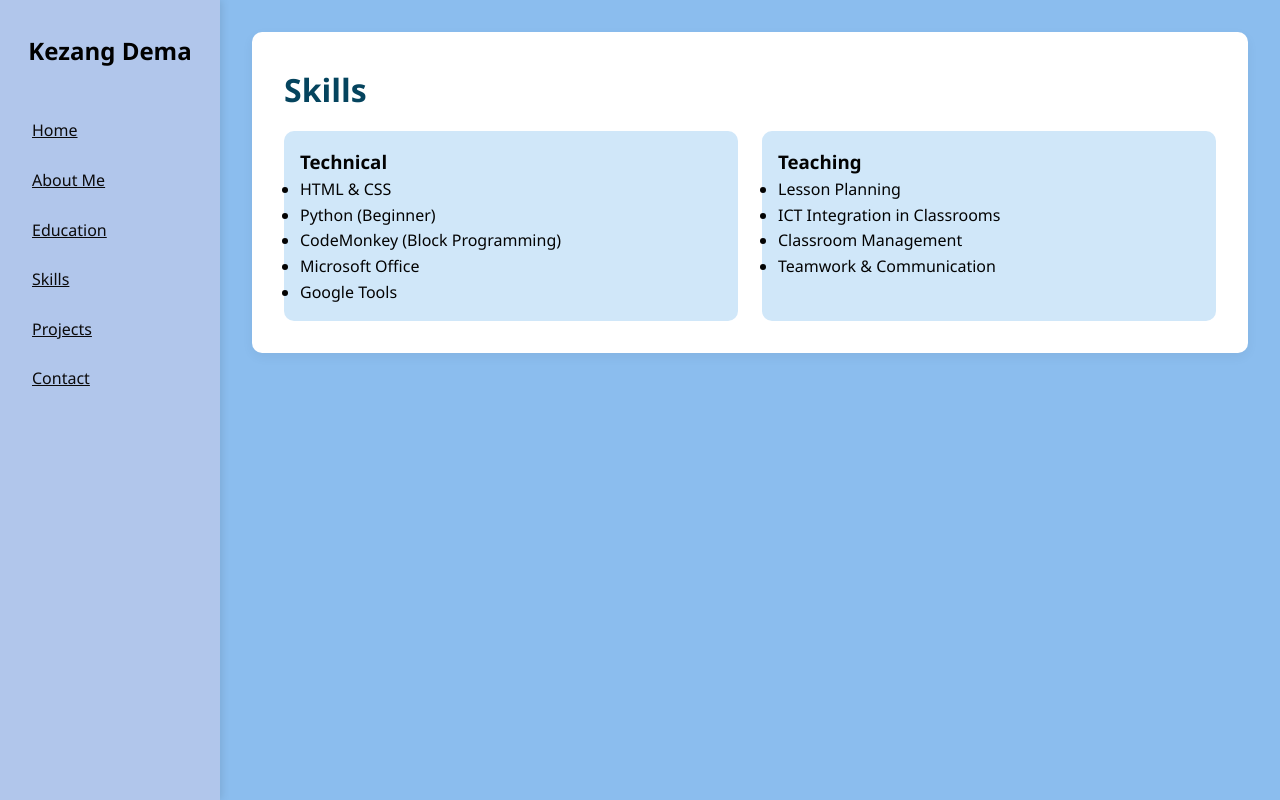
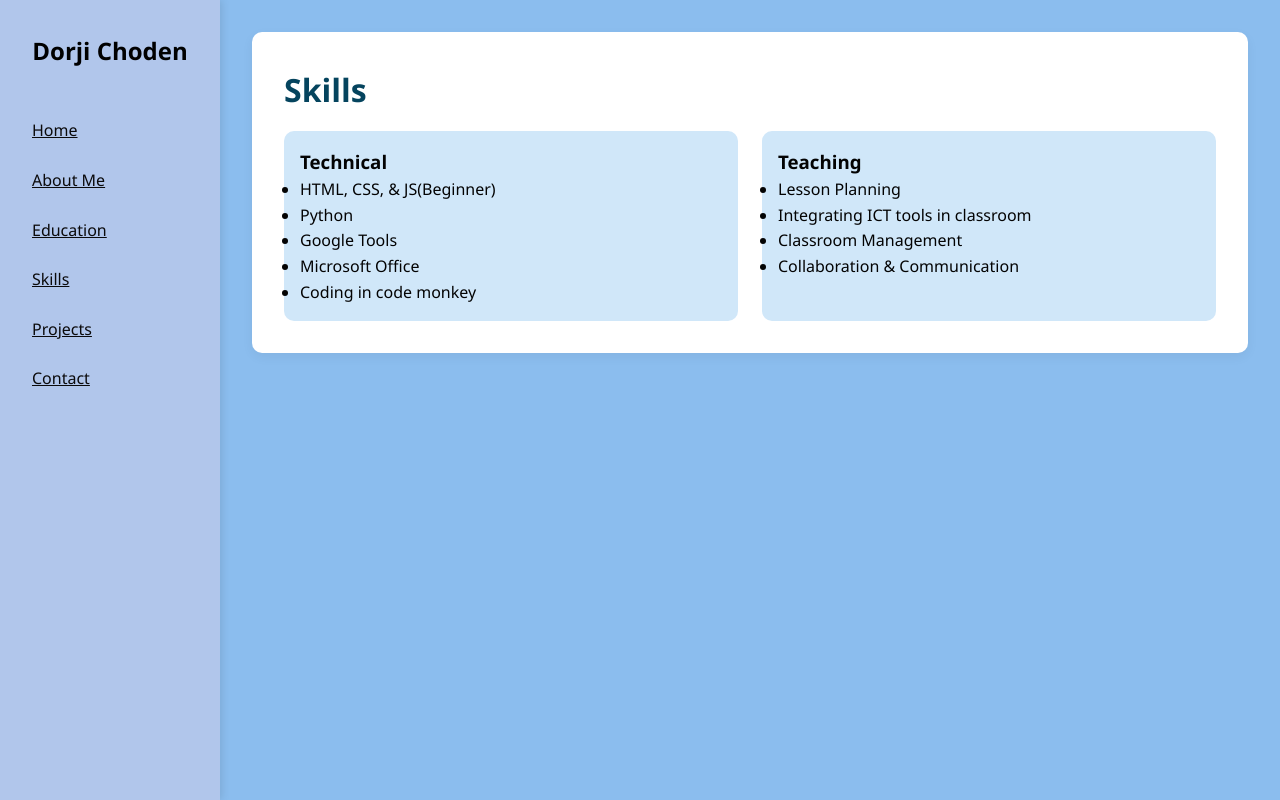
Before and after one commit to DorjiC36/08230118_lab2, a plain HTML site: page skills.html in a window 1280 px wide. Drawn offline with Linux system fonts and the light colour scheme.

Commit message:
modifying the files

```diff
--- a/skills.html
+++ b/skills.html
@@ -3,12 +3,12 @@
 <head>
   <meta charset="UTF-8">
   <meta name="viewport" content="width=device-width, initial-scale=1.0">
-  <title>Skills | Kezang Dema</title>
+  <title>Skills | Dorji Choden</title>
   <link rel="stylesheet" href="styles.css">
 </head>
 <body>
   <aside class="side-nav">
-    <div class="logo">Kezang Dema</div>
+    <div class="logo">Dorji Choden</div>
     <nav>
       <a href="index.html">Home</a>
       <a href="about.html">About Me</a>
@@ -26,20 +26,20 @@
         <div class="skill-card">
           <h3>Technical</h3>
           <ul>
-            <li>HTML & CSS</li>
-            <li>Python (Beginner)</li>
-            <li>CodeMonkey (Block Programming)</li>
+            <li>HTML, CSS, & JS(Beginner)</li>
+            <li>Python</li>
+            <li>Google Tools</li>
             <li>Microsoft Office</li>
-            <li>Google Tools</li>
+            <li>Coding in code monkey</li>
           </ul>
         </div>
         <div class="skill-card">
           <h3>Teaching</h3>
           <ul>
             <li>Lesson Planning</li>
-            <li>ICT Integration in Classrooms</li>
+            <li>Integrating ICT tools in classroom</li>
             <li>Classroom Management</li>
-            <li>Teamwork & Communication</li>
+            <li>Collaboration & Communication</li>
           </ul>
         </div>
       </div>
```
Also changed, not shown: contact.html (+1 -1 lines), education.html (+4 -4 lines), index.html (+1 -1 lines).
